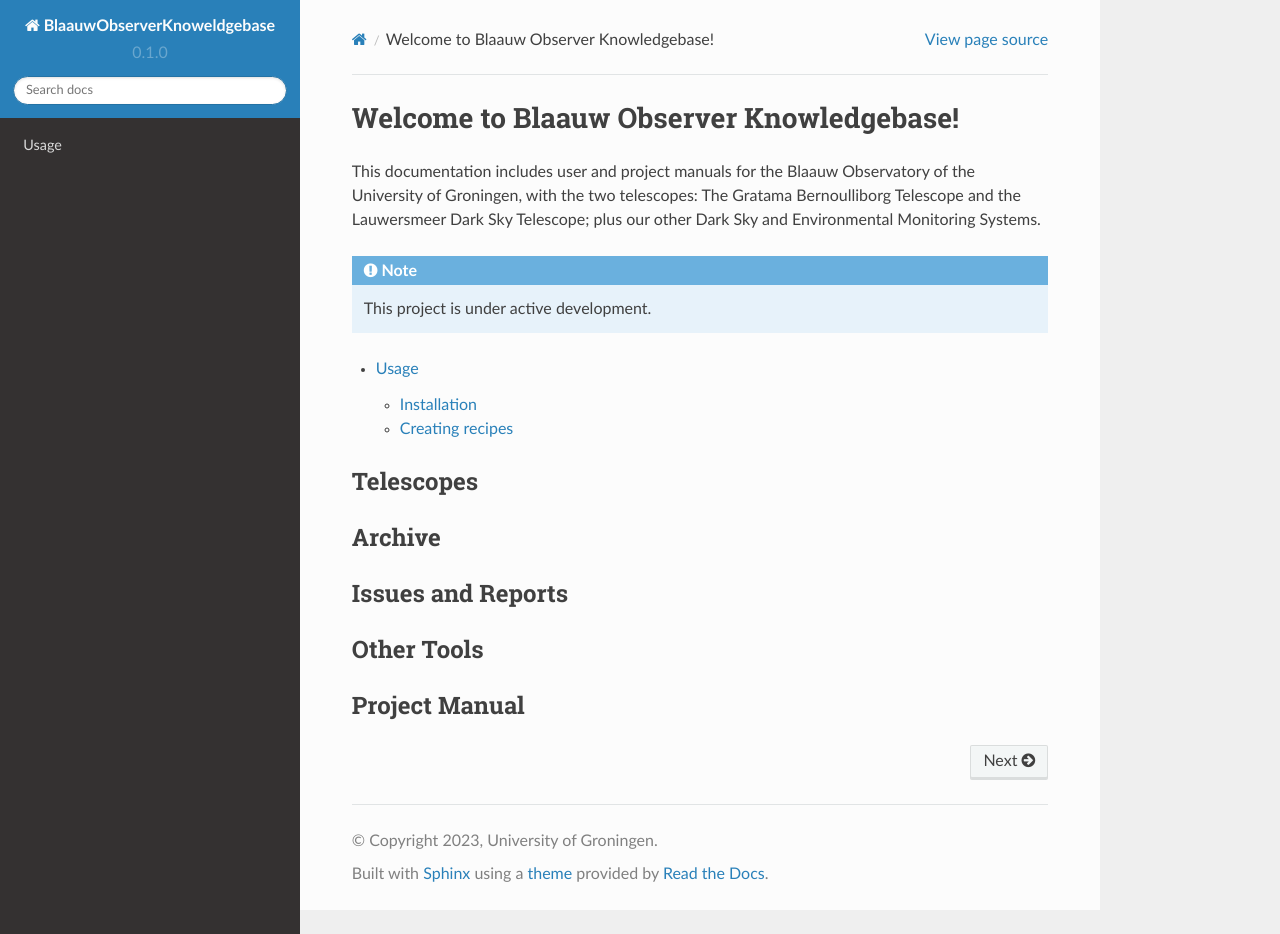
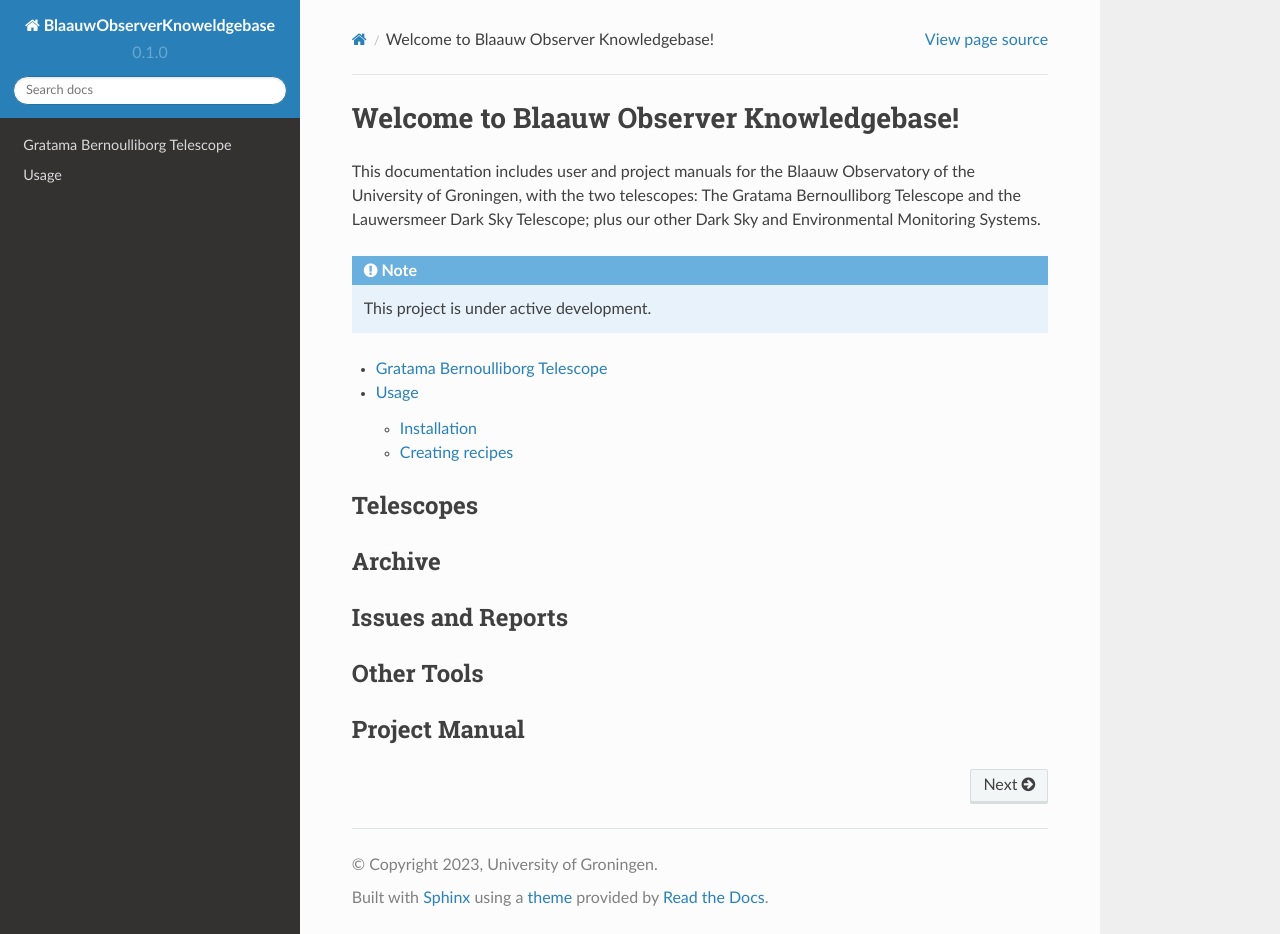
Before and after one commit to harshdmdm/knowledgebase, a Sphinx documentation site: the page built from docs/source/index.rst, in a window 1280 px wide and 934 px high. Built offline with Sphinx 7.4.7 and the Read the Docs theme 2.0.0, drawn with Linux system fonts in a browser that asks for light colours.

Commit message:
Update index.rst

```diff
--- a/docs/source/index.rst
+++ b/docs/source/index.rst
@@ -8,7 +8,8 @@
    This project is under active development.
 
 .. toctree::
-   usage
+   home/gratama
+   test
 
 Telescopes
 ----------
```
